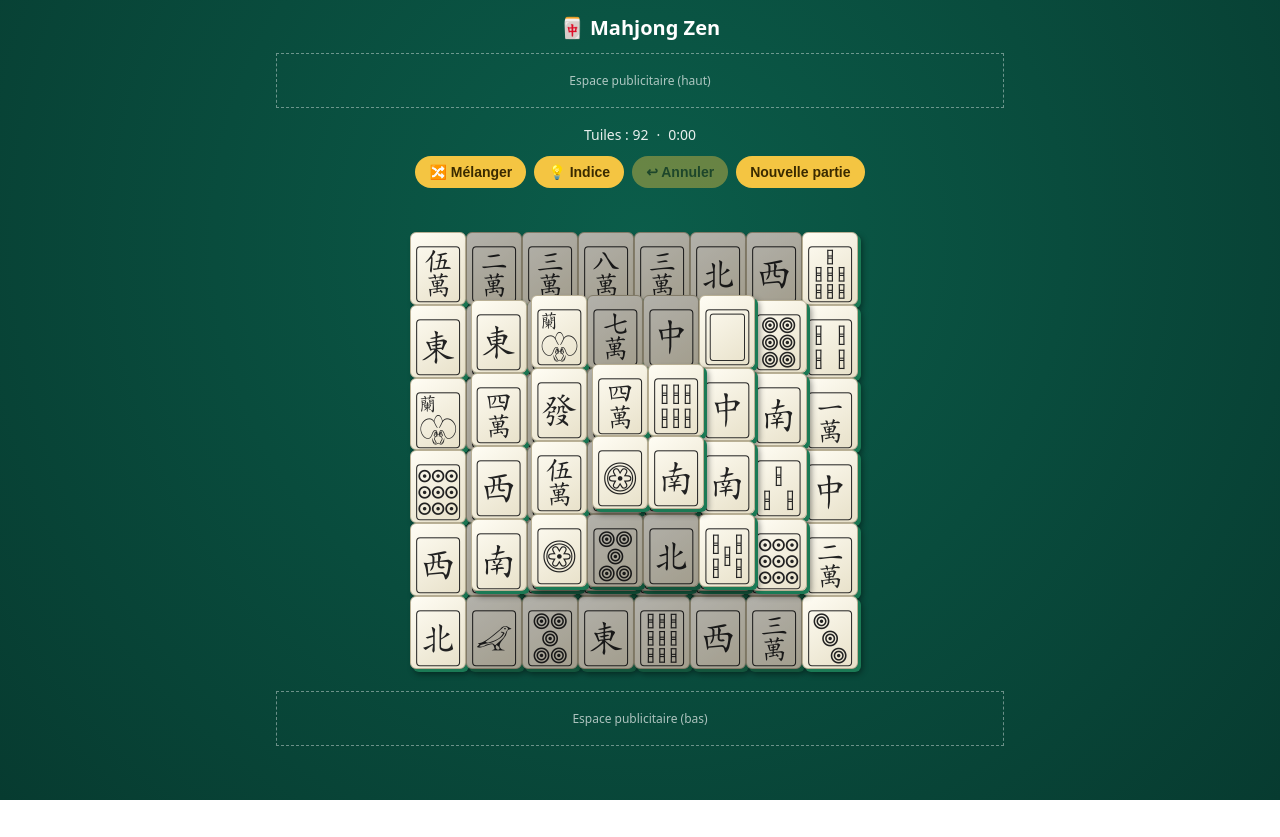
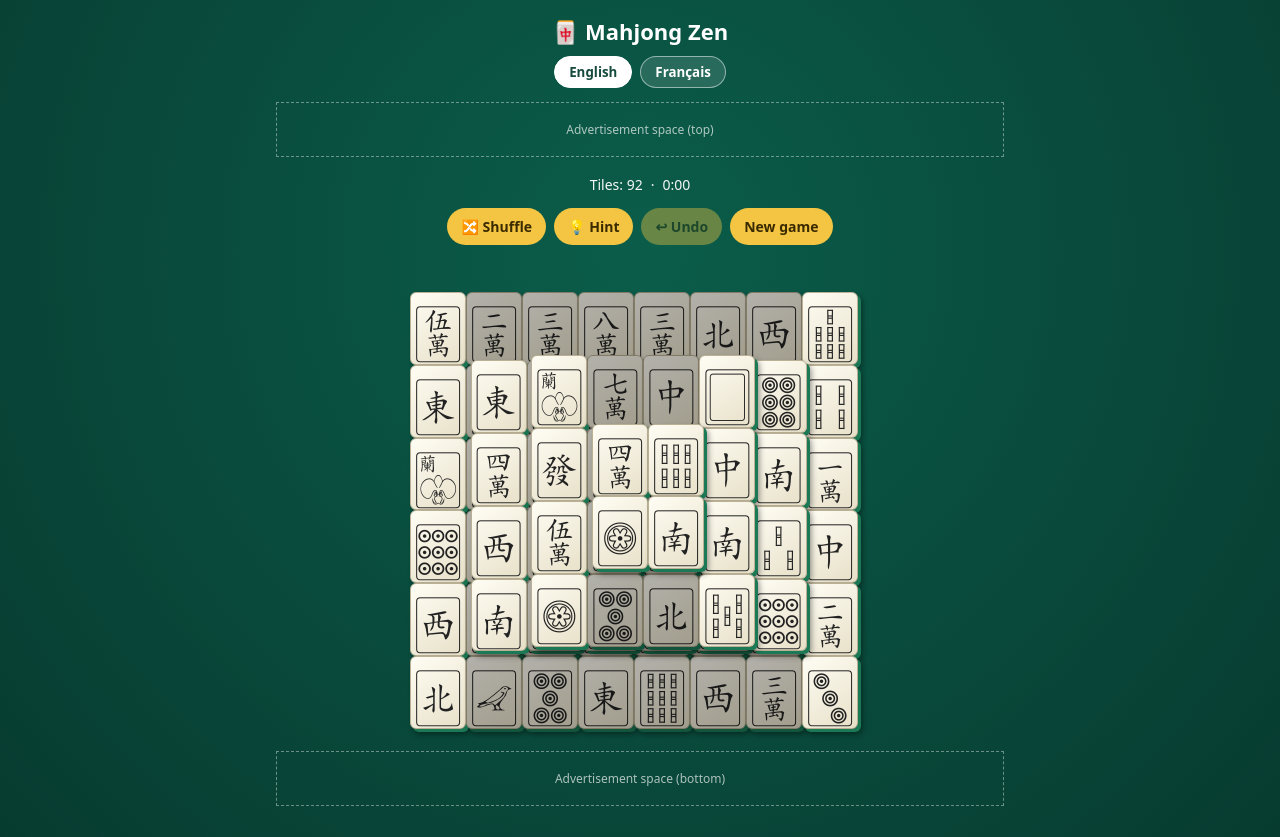
Before and after one commit to kombthenri-ctrl/mahjong-zen, a plain HTML site: page index.html in a window 1280 px wide. Before the commit the page ends 800 px from the top, so only its background shows below. Drawn offline with Linux system fonts and the light colour scheme.

Commit message:
Update index.html

```diff
--- a/index.html
+++ b/index.html
@@ -1,21 +1,23 @@
 <!DOCTYPE html>
-<html lang="fr">
+<html lang="en">
 <head>
 <meta charset="utf-8">
 <meta name="viewport" content="width=device-width, initial-scale=1, viewport-fit=cover">
-<title>Mahjong Zen : Puzzle Quotidien</title>
-<meta name="description" content="Jeu de Mahjong solitaire gratuit : éliminez les paires de tuiles et détendez-vous.">
-<!-- ADSENSE : remplacez ca-pub-XXXXXXXXXXXXXXXX par votre identifiant éditeur, puis décommentez -->
-<!-- <script async src="https://pagead2.googlesyndication.com/pagead/js/adsbygoogle.js?client=ca-pub-XXXXXXXXXXXXXXXX" crossorigin="anonymous"></script> -->
+<title>Mahjong Zen: Daily Puzzle</title>
+<meta name="description" content="Play Mahjong Zen for free. Match identical tiles, clear the board and enjoy a relaxing daily puzzle.">
 <style>
 :root{--bg1:#0b5d4a;--bg2:#073b30;--ink:#fff}
 *{box-sizing:border-box;-webkit-tap-highlight-color:transparent}
-body{margin:0;min-height:100vh;font-family:system-ui,sans-serif;color:var(--ink);background:radial-gradient(circle at 50% 30%,var(--bg1),var(--bg2));display:flex;flex-direction:column;align-items:center;padding:8px 0 16px}
-h1{font-size:20px;margin:6px 0}
-.bar{display:flex;gap:8px;align-items:center;margin:6px 0;flex-wrap:wrap;justify-content:center}
-button.b{background:#f4c542;color:#3a2a00;border:0;border-radius:20px;padding:8px 14px;font-weight:700;font-size:14px}
-button.b:disabled{opacity:.4}
-.info{font-size:14px;opacity:.9}
+body{margin:0;min-height:100vh;font-family:system-ui,sans-serif;color:var(--ink);background:radial-gradient(circle at 50% 30%,var(--bg1),var(--bg2));display:flex;flex-direction:column;align-items:center;padding:8px 12px 20px}
+h1{font-size:22px;margin:8px 0}
+.bar{display:flex;gap:8px;align-items:center;margin:7px 0;flex-wrap:wrap;justify-content:center}
+button{font-family:inherit;cursor:pointer}
+button.b{background:#f4c542;color:#3a2a00;border:0;border-radius:20px;padding:9px 14px;font-weight:700;font-size:14px}
+button.b:disabled{opacity:.4;cursor:not-allowed}
+.langbar{margin:2px 0 8px}
+button.lang{background:#ffffff20;color:#fff;border:1px solid #ffffff80;border-radius:18px;padding:6px 14px;font-weight:700}
+button.lang.active{background:#fff;color:#164b3d;border-color:#fff}
+.info{font-size:14px;opacity:.95}
 .ad{width:100%;max-width:728px;min-height:60px;margin:6px 0;text-align:center}
 .ad-ph{border:1px dashed #ffffff66;color:#ffffffaa;font-size:12px;padding:18px 0}
 #board{position:relative;margin:10px auto}
@@ -24,59 +26,145 @@ button.b:disabled{opacity:.4}
 .t.sel{background:linear-gradient(145deg,#bff,#7de);outline:2px solid #fff}
 .t.hint{animation:p .5s 3}
 @keyframes p{50%{background:#ffe27a}}
-#msg{min-height:20px;font-size:14px;color:#ffe27a}
-#ov{position:fixed;inset:0;background:#000a;display:none;align-items:center;justify-content:center;flex-direction:column;gap:12px;text-align:center;padding:20px}
+#msg{min-height:22px;font-size:14px;color:#ffe27a;text-align:center}
+#ov{position:fixed;inset:0;background:#000a;display:none;align-items:center;justify-content:center;flex-direction:column;gap:12px;text-align:center;padding:20px;z-index:1000}
 #ov.on{display:flex}
 #ov .card{background:#fff;color:#222;border-radius:16px;padding:20px;max-width:340px;width:100%}
+#ov .card h2{margin-top:0}
+@media(max-width:420px){button.b{padding:8px 11px;font-size:13px}h1{font-size:20px}}
 </style>
 </head>
 <body>
 <h1>🀄 Mahjong Zen</h1>
 
-<div class="ad" id="adTop">
-  <!-- Collez ici votre bloc AdSense (bannière) -->
-  <!-- <ins class="adsbygoogle" style="display:block" data-ad-client="ca-pub-XXXXXXXXXXXXXXXX" data-ad-slot="1111111111" data-ad-format="auto" data-full-width-responsive="true"></ins><script>(adsbygoogle=window.adsbygoogle||[]).push({});</script> -->
-  <div class="ad-ph">Espace publicitaire (haut)</div>
+<div class="bar langbar" aria-label="Language selector">
+  <button class="lang active" id="langEn" type="button" aria-pressed="true">English</button>
+  <button class="lang" id="langFr" type="button" aria-pressed="false">Français</button>
 </div>
 
-<div class="bar info"><span id="left">Tuiles : 92</span><span>·</span><span id="time">0:00</span></div>
+<div class="ad" id="adTop">
+  <div class="ad-ph" data-i18n="adTop">Advertisement space (top)</div>
+</div>
+
+<div class="bar info">
+  <span id="left">Tiles: 92</span><span>·</span><span id="time">0:00</span>
+</div>
+
 <div class="bar">
-  <button class="b" id="bShuf">🔀 Mélanger</button>
-  <button class="b" id="bHint">💡 Indice</button>
-  <button class="b" id="bUndo">↩ Annuler</button>
-  <button class="b" id="bNew">Nouvelle partie</button>
+  <button class="b" id="bShuf" type="button">🔀 Shuffle</button>
+  <button class="b" id="bHint" type="button">💡 Hint</button>
+  <button class="b" id="bUndo" type="button" disabled>↩ Undo</button>
+  <button class="b" id="bNew" type="button">New game</button>
 </div>
-<div id="msg"></div>
-<div id="board"></div>
+
+<div id="msg" role="status" aria-live="polite"></div>
+<div id="board" aria-label="Mahjong game board"></div>
 
 <div class="ad" id="adBottom">
-  <!-- Collez ici votre second bloc AdSense -->
-  <div class="ad-ph">Espace publicitaire (bas)</div>
+  <div class="ad-ph" data-i18n="adBottom">Advertisement space (bottom)</div>
 </div>
 
-<div id="ov"><div class="card">
-  <h2>🎉 Bravo !</h2>
-  <p id="score"></p>
-  <div class="ad" id="adWin"><div class="ad-ph">Espace publicitaire (fin de partie)</div></div>
-  <button class="b" onclick="newGame()">Rejouer</button>
-</div></div>
+<div id="ov" role="dialog" aria-modal="true" aria-labelledby="winTitle">
+  <div class="card">
+    <h2 id="winTitle" data-i18n="winTitle">🎉 Congratulations!</h2>
+    <p id="score"></p>
+    <div class="ad" id="adWin"><div class="ad-ph" data-i18n="adWin">Advertisement space (end of game)</div></div>
+    <button class="b" id="bReplay" type="button">Play again</button>
+  </div>
+</div>
 
 <script>
 const $=id=>document.getElementById(id);
+
+const translations={
+  en:{
+    title:"Mahjong Zen: Daily Puzzle",
+    description:"Play Mahjong Zen for free. Match identical tiles, clear the board and enjoy a relaxing daily puzzle.",
+    tiles:"Tiles",
+    shuffle:"🔀 Shuffle",
+    hint:"💡 Hint",
+    undo:"↩ Undo",
+    newGame:"New game",
+    replay:"Play again",
+    noMoves:"No more moves available. Shuffle the tiles!",
+    winTitle:"🎉 Congratulations!",
+    completed:"Completed in",
+    adTop:"Advertisement space (top)",
+    adBottom:"Advertisement space (bottom)",
+    adWin:"Advertisement space (end of game)"
+  },
+  fr:{
+    title:"Mahjong Zen : Puzzle quotidien",
+    description:"Jouez gratuitement à Mahjong Zen. Associez les tuiles identiques, videz le plateau et profitez d'un puzzle relaxant.",
+    tiles:"Tuiles",
+    shuffle:"🔀 Mélanger",
+    hint:"💡 Indice",
+    undo:"↩ Annuler",
+    newGame:"Nouvelle partie",
+    replay:"Rejouer",
+    noMoves:"Aucun coup possible. Mélangez les tuiles !",
+    winTitle:"🎉 Bravo !",
+    completed:"Terminé en",
+    adTop:"Espace publicitaire (haut)",
+    adBottom:"Espace publicitaire (bas)",
+    adWin:"Espace publicitaire (fin de partie)"
+  }
+};
+
+let currentLang="en";
 let tiles=[],sel=null,hist=[],ts=44,t0=0,timer=null,over=false;
 
+function tr(key){return translations[currentLang][key]||translations.en[key]||key;}
+
+function setLanguage(lang,save=true){
+  currentLang=lang==="fr"?"fr":"en";
+  document.documentElement.lang=currentLang;
+  document.title=tr("title");
+  document.querySelector('meta[name="description"]').content=tr("description");
+  document.querySelectorAll("[data-i18n]").forEach(el=>{
+    const key=el.getAttribute("data-i18n");
+    el.textContent=tr(key);
+  });
+  $("bShuf").textContent=tr("shuffle");
+  $("bHint").textContent=tr("hint");
+  $("bUndo").textContent=tr("undo");
+  $("bNew").textContent=tr("newGame");
+  $("bReplay").textContent=tr("replay");
+  $("langEn").classList.toggle("active",currentLang==="en");
+  $("langFr").classList.toggle("active",currentLang==="fr");
+  $("langEn").setAttribute("aria-pressed",String(currentLang==="en"));
+  $("langFr").setAttribute("aria-pressed",String(currentLang==="fr"));
+  if(save){
+    try{localStorage.setItem("mahjongZenLanguage",currentLang);}catch(e){}
+  }
+  updateText();
+}
+
+function updateText(){
+  const n=tiles.filter(t=>t.on).length;
+  $("left").textContent=tr("tiles")+": "+n;
+  if(over){
+    $("score").textContent=tr("completed")+" "+$("time").textContent+".";
+  }else if(n>0&&!findPair()){
+    $("msg").textContent=tr("noMoves");
+  }else{
+    $("msg").textContent="";
+  }
+}
+
 function layout(){
-  const L=[[0,0,8,6],[1,1,6,4],[2,1,4,4],[3,2,2,2]]; // [x0,y0,cols,rows]
+  const L=[[0,0,8,6],[1,1,6,4],[2,1,4,4],[3,2,2,2]];
   const out=[];
   L.forEach((r,l)=>{for(let i=0;i<r[2];i++)for(let j=0;j<r[3];j++)out.push({l,x:r[0]+i,y:r[1]+j,on:true,k:0});});
   return out;
 }
+
 const covered=t=>tiles.some(u=>u.on&&u.l>t.l&&Math.abs(u.x-t.x)<1&&Math.abs(u.y-t.y)<1);
 const side=(t,d)=>tiles.some(u=>u.on&&u.l===t.l&&u.x===t.x+d&&Math.abs(u.y-t.y)<1);
 const free=t=>t.on&&!covered(t)&&(!side(t,-1)||!side(t,1));
 const shuffle=a=>{for(let i=a.length-1;i>0;i--){const j=Math.random()*(i+1)|0;[a[i],a[j]]=[a[j],a[i]];}return a;};
 
-// Attribution solvable : on "joue à l'envers" en retirant des paires libres
+// Create a solvable arrangement by removing available pairs in reverse.
 function assign(ts_){
   for(;;){
     const bag=shuffle(Array.from({length:ts_.length/2},(_,i)=>i%36));
@@ -85,7 +173,9 @@ function assign(ts_){
     while(left.length){
       const f=shuffle(left.filter(free));
       if(f.length<2){ok=false;break;}
-      const k=bag.pop();f[0].k=f[1].k=k;f[0].on=f[1].on=false;
+      const k=bag.pop();
+      f[0].k=f[1].k=k;
+      f[0].on=f[1].on=false;
       left=left.filter(t=>t.on);
     }
     ts_.forEach(t=>t.on=true);
@@ -95,63 +185,105 @@ function assign(ts_){
 
 function size(){
   ts=Math.max(30,Math.min(56,Math.floor((innerWidth-24)/8.4)));
-  const b=$('board');b.style.width=(8*ts+12)+'px';b.style.height=(6*ts*1.3+14)+'px';
+  const b=$("board");
+  b.style.width=(8*ts+12)+"px";
+  b.style.height=(6*ts*1.3+14)+"px";
 }
+
 function render(){
-  const b=$('board');b.innerHTML='';
+  const b=$("board");
+  b.innerHTML="";
   const off=Math.max(3,ts/12);
   tiles.forEach(t=>{
     if(!t.on)return;
-    const d=document.createElement('div');
+    const d=document.createElement("div");
     const f=free(t);
-    d.className='t'+(f?'':' blocked')+(t===sel?' sel':'');
+    d.className="t"+(f?"":" blocked")+(t===sel?" sel":"");
     d.style.cssText=`width:${ts}px;height:${ts*1.3}px;left:${t.x*ts+t.l*off}px;top:${t.y*ts*1.3-t.l*off+8}px;z-index:${t.l*100+t.y*10+t.x};font-size:${ts*1.05}px;line-height:1`;
-    d.textContent=String.fromCodePoint(0x1F000+t.k)+'\uFE0E';
-    t.el=d;d.onclick=()=>pick(t);
+    d.textContent=String.fromCodePoint(0x1F000+t.k)+"\uFE0E";
+    d.setAttribute("role","button");
+    d.setAttribute("aria-label","Mahjong tile");
+    t.el=d;
+    d.onclick=()=>pick(t);
     b.appendChild(d);
   });
-  const n=tiles.filter(t=>t.on).length;
-  $('left').textContent='Tuiles : '+n;
-  $('bUndo').disabled=!hist.length;
-  if(n===0)win();
-  else if(!findPair()){$('msg').textContent='Aucun coup possible : mélangez !';}
-  else $('msg').textContent='';
+  $("bUndo").disabled=!hist.length;
+  updateText();
+  if(tiles.filter(t=>t.on).length===0)win();
 }
+
 function pick(t){
   if(over||!free(t))return;
   if(!t0)start();
   if(sel===t){sel=null;return render();}
   if(sel&&sel.k===t.k){
-    sel.on=t.on=false;hist.push([sel,t]);sel=null;return render();
+    sel.on=t.on=false;
+    hist.push([sel,t]);
+    sel=null;
+    return render();
   }
-  sel=t;render();
+  sel=t;
+  render();
 }
+
 function findPair(){
   const f=tiles.filter(free);
   for(let i=0;i<f.length;i++)for(let j=i+1;j<f.length;j++)if(f[i].k===f[j].k)return[f[i],f[j]];
   return null;
 }
-function start(){t0=Date.now();timer=setInterval(()=>{const s=(Date.now()-t0)/1000|0;$('time').textContent=(s/60|0)+':'+String(s%60).padStart(2,'0');},500);}
+
+function start(){
+  t0=Date.now();
+  timer=setInterval(()=>{
+    const s=(Date.now()-t0)/1000|0;
+    $("time").textContent=(s/60|0)+":"+String(s%60).padStart(2,"0");
+  },500);
+}
+
 function win(){
-  over=true;clearInterval(timer);
-  $('score').textContent='Terminé en '+$('time').textContent+'.';
-  $('ov').classList.add('on');
-  // Ici : affichez votre bloc AdSense de fin de partie
+  if(over)return;
+  over=true;
+  clearInterval(timer);
+  $("score").textContent=tr("completed")+" "+$("time").textContent+".";
+  $("ov").classList.add("on");
 }
+
 function newGame(){
-  clearInterval(timer);t0=0;over=false;sel=null;hist=[];
-  $('time').textContent='0:00';$('ov').classList.remove('on');
-  tiles=layout();assign(tiles);size();render();
+  clearInterval(timer);
+  t0=0;over=false;sel=null;hist=[];
+  $("time").textContent="0:00";
+  $("ov").classList.remove("on");
+  tiles=layout();
+  assign(tiles);
+  size();
+  render();
 }
-$('bNew').onclick=newGame;
-$('bUndo').onclick=()=>{const h=hist.pop();if(h){h[0].on=h[1].on=true;sel=null;render();}};
-$('bHint').onclick=()=>{const p=findPair();if(p){p.forEach(t=>t.el&&t.el.classList.add('hint'));}};
-$('bShuf').onclick=()=>{
-  const alive=tiles.filter(t=>t.on);if(!alive.length)return;
-  sel=null;assign(alive);render();
+
+$("bNew").onclick=newGame;
+$("bReplay").onclick=newGame;
+$("bUndo").onclick=()=>{
+  const h=hist.pop();
+  if(h){h[0].on=h[1].on=true;sel=null;render();}
 };
-addEventListener('resize',()=>{size();render();});
+$("bHint").onclick=()=>{
+  const p=findPair();
+  if(p)p.forEach(t=>t.el&&t.el.classList.add("hint"));
+};
+$("bShuf").onclick=()=>{
+  const alive=tiles.filter(t=>t.on);
+  if(!alive.length)return;
+  sel=null;
+  assign(alive);
+  render();
+};
+$("langEn").onclick=()=>setLanguage("en");
+$("langFr").onclick=()=>setLanguage("fr");
+addEventListener("resize",()=>{size();render();});
+
 newGame();
+let savedLanguage="en";
+try{savedLanguage=localStorage.getItem("mahjongZenLanguage")||"en";}catch(e){}
+setLanguage(savedLanguage,false);
 </script>
 </body>
 </html>
```
